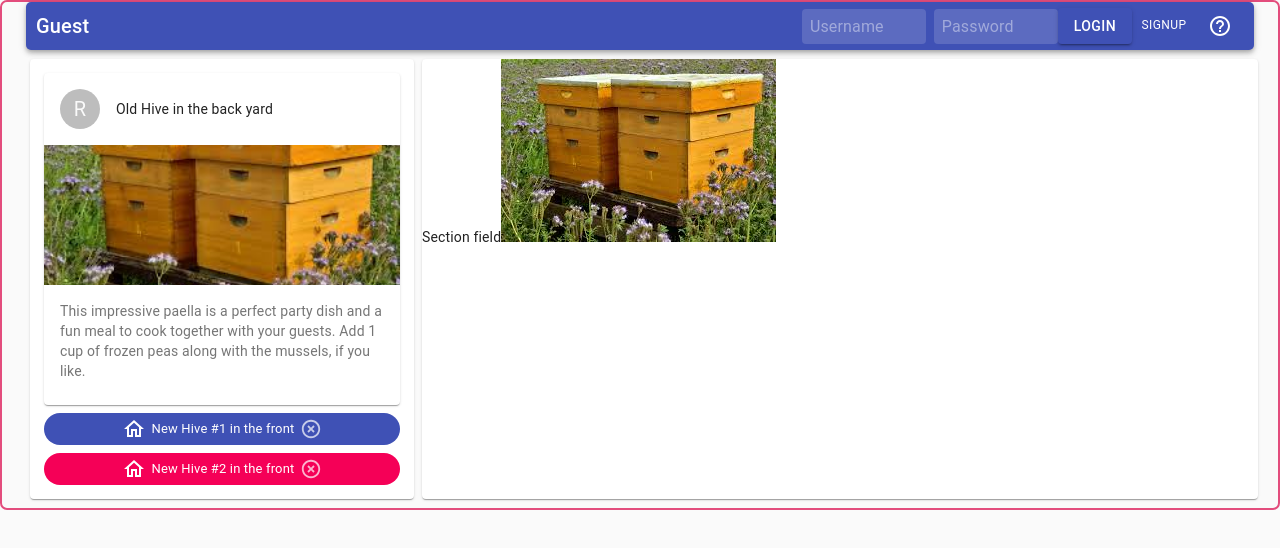
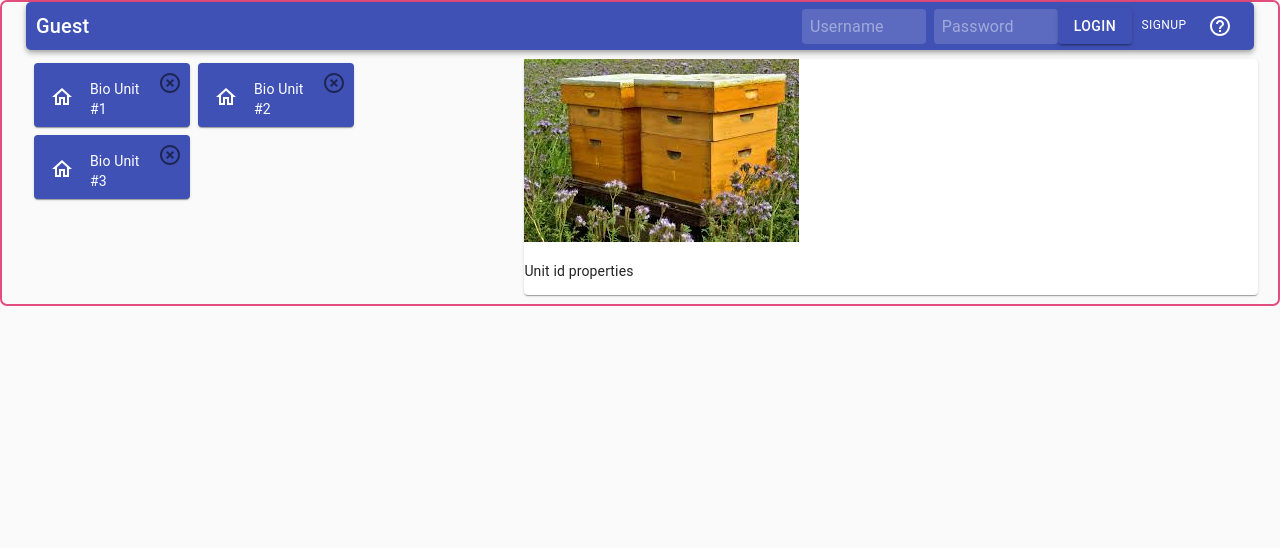
Before and after one commit to veselinmarkov/HiveBox, a React (Create React App) app: page / in a window 1280 px wide. Shown: the top 548 px of the page. Built offline with nearby package versions, Linux system fonts and the light colour scheme.

Commit message:
control Flow wrap

```diff
--- a/src/App.js
+++ b/src/App.js
@@ -1,6 +1,6 @@
 import React from 'react';
 import {Container, Grid, Paper, CssBaseline, Chip, Avatar, Card, CardHeader,
-  CardMedia, CardContent, Typography} from '@material-ui/core';
+  IconButton, CardContent, Typography} from '@material-ui/core';
 import { HomeOutlined, HighlightOffOutlined } from '@material-ui/icons'
 import { makeStyles } from '@material-ui/core/styles';
 import Navbar from './components/Navbar';
@@ -24,24 +24,30 @@ const useStyles = makeStyles((theme) => ({
     height: "100%"
   },
   sidebar: {
+    width: "40%",
     display: "flex",
-    flexDirection: "column",
+    flexDirection: "row",
+    flexWrap: "wrap",
     padding: 10,
     height: "100%",
     '& > *': {
       margin: theme.spacing(0.5),
     }
   },
-  media: {
-    height: 140
+  inCardButton: {
+    padding: "unset"
   },
   card: {
-    maxWidth: "356px",
+    maxWidth: "156px",
+    maxHeight: "64px",
+    backgroundColor: "#3f51b5",
+    color: "#fff",
   }
 }));
 
 export default function App() {
   const [user, setUser] = React.useState({ id:"Guest" });
+  const [id, setId] = React.useState(null);
   const classes = useStyles();
   const handleUser = () => {};
 
@@ -49,43 +55,51 @@ export default function App() {
     console.info('You clicked the delete icon.');
   };
 
+  const handleClick = () => {
+    setId("1");
+  }
+
   return (
     <Container component="main" maxWidth="lg" className={classes.rootContainer}>
       <CssBaseline />
       <Navbar user={user} updateUser={handleUser}/>
       <Grid container className={classes.container} spacing={1}>
-        <Grid item ><Paper className={classes.sidebar}>
+        <Grid item container className={classes.sidebar}>
+          <Card className={classes.card} onClick={handleClick}>
+            <CardHeader
+              avatar={<HomeOutlined />}
+              title="Bio Unit #1"
+              action={
+                <IconButton aria-label="settings" className={classes.inCardButton}>
+                  <HighlightOffOutlined/>
+                </IconButton>
+              }/>
+          </Card>
           <Card className={classes.card}>
             <CardHeader
-              avatar={<Avatar>R</Avatar>}
-              title="Old Hive in the back yard"/>
-            <CardMedia className={classes.media} title="optional picture" image={MyImage}/>
-            <CardContent>
-              <Typography variant="body2" color="textSecondary" component="p">
-                This impressive paella is a perfect party dish and a fun meal to cook together with your
-                guests. Add 1 cup of frozen peas along with the mussels, if you like.
-              </Typography>
-            </CardContent>
+              avatar={<HomeOutlined />}
+              title="Bio Unit #2"
+              action={
+                <IconButton aria-label="settings" className={classes.inCardButton}>
+                  <HighlightOffOutlined/>
+                </IconButton>
+              }/>
           </Card>
-          <Chip
-            icon={<HomeOutlined />}
-            label="New Hive #1 in the front"
-            clickable
-            color="primary"
-            deleteIcon={<HighlightOffOutlined/>}
-            onDelete={handleItemDelete}/>
-          <Chip
-            icon={<HomeOutlined />}
-            label="New Hive #2 in the front"
-            clickable
-            color="secondary"
-            deleteIcon={<HighlightOffOutlined/>}
-            onDelete={handleItemDelete}/>
-        </Paper></Grid>
+          <Card className={classes.card}>
+            <CardHeader
+              avatar={<HomeOutlined />}
+              title="Bio Unit #3"
+              action={
+                <IconButton aria-label="settings" className={classes.inCardButton}>
+                  <HighlightOffOutlined/>
+                </IconButton>
+              }/>
+          </Card>
+        </Grid>
         <Grid item className={classes.main}>
           <Paper className={classes.mainPaper}>
-            Section field
             <img alt="Beehive" src={MyImage}/>
+            <p>Unit id {id} properties</p>
           </Paper>
         </Grid>
       </Grid>
```
